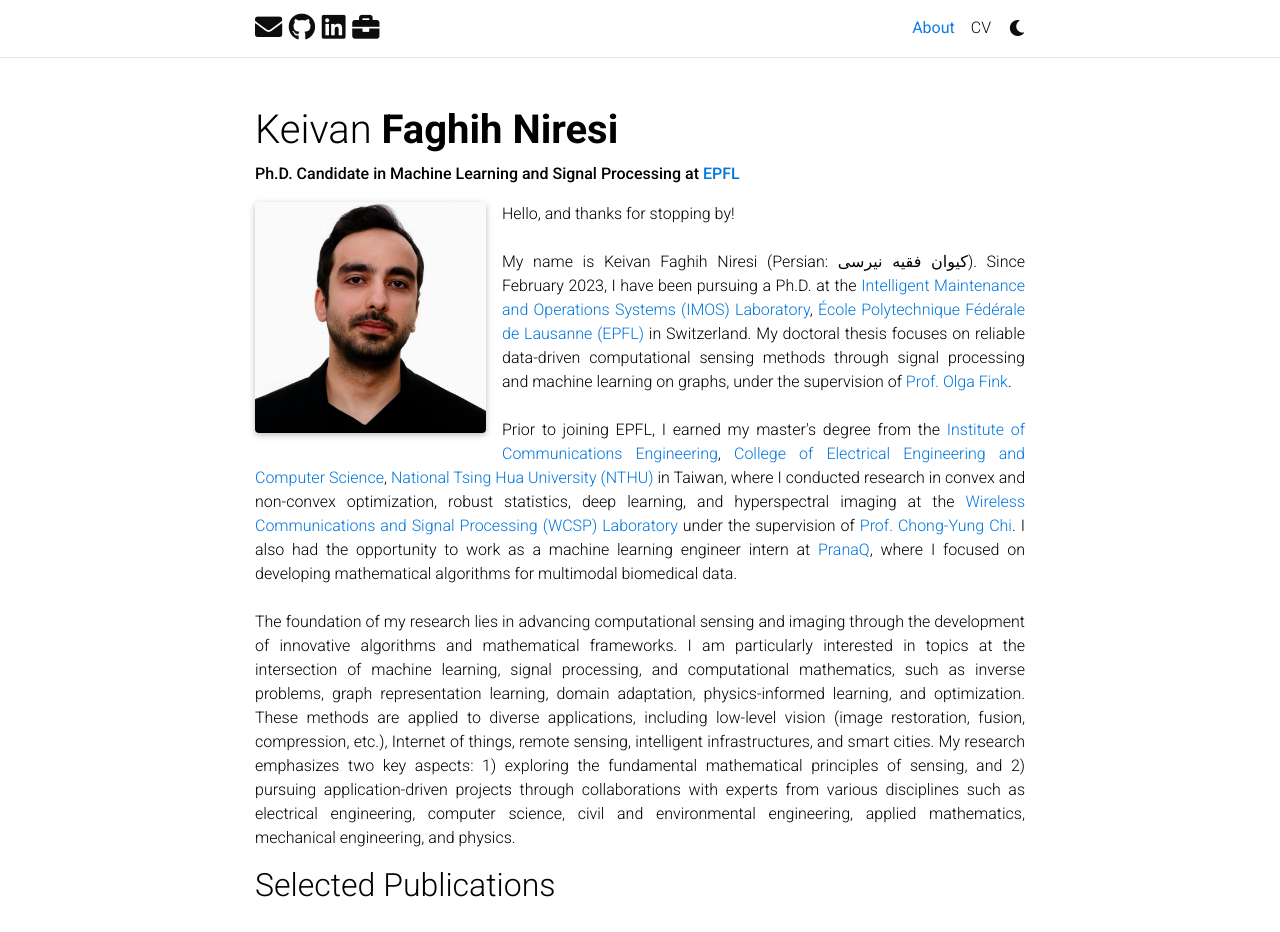
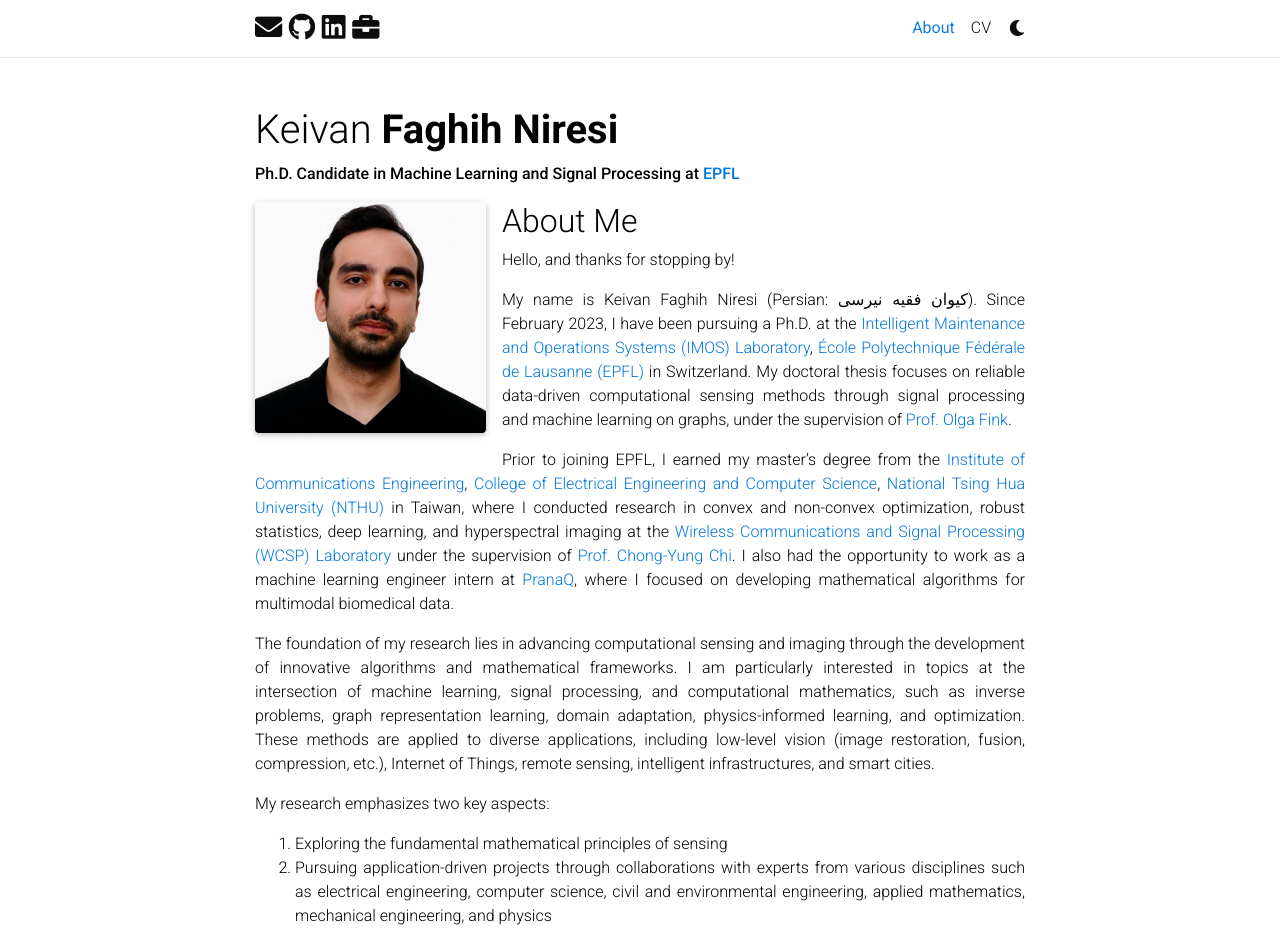
Before and after one commit to Keiv4n/keiv4n.github.io, a Jekyll site: the page built from _pages/about.md, in a window 1280 px wide and 1265 px high, cut to the strip 0-932 px from the top of the window. Built offline with Jekyll 4.4.1, drawn with Linux system fonts in a browser that asks for light colours; full-size pictures stand in for the smaller copies a plugin makes; comment, search, counter and statistics services are not loaded; a style sheet for code colours, icons or effects is not loaded.

Commit message:
Update about.md

```diff
--- a/_pages/about.md
+++ b/_pages/about.md
@@ -19,29 +19,17 @@ selected_papers: true # includes a list of papers marked as "selected={true}"
 social: false  # includes social icons at the bottom of the page
 ---
 
-<p align="justify">
-Hello, and thanks for stopping by! <br><br>
+## About Me
 
-My name is Keivan Faghih Niresi (Persian: کیوان فقیه نیرسی).
-Since February 2023, I have been pursuing a Ph.D. at the
-<a href="https://www.epfl.ch/labs/imos/" target="_blank">Intelligent Maintenance and Operations Systems (IMOS) Laboratory</a>,
-<a href="https://www.epfl.ch/en/" target="_blank">École Polytechnique Fédérale de Lausanne (EPFL)</a>
-in Switzerland. My doctoral thesis focuses on reliable data-driven computational sensing methods through signal processing and machine learning on graphs, under the supervision of
-<a href="https://people.epfl.ch/olga.fink?lang=en" target="_blank">Prof. Olga Fink</a>.
-<br><br>
+Hello, and thanks for stopping by!
 
-Prior to joining EPFL, I earned my master's degree from the
-<a href="http://www.com.nthu.edu.tw/index.php?Lang=en" target="_blank">Institute of Communications Engineering</a>,
-<a href="https://eecs-en.site.nthu.edu.tw/" target="_blank">College of Electrical Engineering and Computer Science</a>,
-<a href="https://nthu-en.site.nthu.edu.tw/" target="_blank">National Tsing Hua University (NTHU)</a>
-in Taiwan, where I conducted research in convex and non-convex optimization, robust statistics, deep learning, and hyperspectral imaging at the
-<a href="https://www.ee.nthu.edu.tw/cychi/" target="_blank">Wireless Communications and Signal Processing (WCSP) Laboratory</a>
-under the supervision of
-<a href="https://scholar.google.com.tw/citations?user=QzDAeT8AAAAJ&hl=en" target="_blank">Prof. Chong-Yung Chi</a>.
-I also had the opportunity to work as a machine learning engineer intern at
-<a href="https://pranaq.com/" target="_blank">PranaQ</a>,
-where I focused on developing mathematical algorithms for multimodal biomedical data.
+My name is Keivan Faghih Niresi (Persian: کیوان فقیه نیرسی). Since February 2023, I have been pursuing a Ph.D. at the [Intelligent Maintenance and Operations Systems (IMOS) Laboratory](https://www.epfl.ch/labs/imos/), [École Polytechnique Fédérale de Lausanne (EPFL)](https://www.epfl.ch/en/) in Switzerland. My doctoral thesis focuses on reliable data-driven computational sensing methods through signal processing and machine learning on graphs, under the supervision of [Prof. Olga Fink](https://people.epfl.ch/olga.fink?lang=en).
 
-<br><br>
+Prior to joining EPFL, I earned my master's degree from the [Institute of Communications Engineering](http://www.com.nthu.edu.tw/index.php?Lang=en), [College of Electrical Engineering and Computer Science](https://eecs-en.site.nthu.edu.tw/), [National Tsing Hua University (NTHU)](https://nthu-en.site.nthu.edu.tw/) in Taiwan, where I conducted research in convex and non-convex optimization, robust statistics, deep learning, and hyperspectral imaging at the [Wireless Communications and Signal Processing (WCSP) Laboratory](https://www.ee.nthu.edu.tw/cychi/) under the supervision of [Prof. Chong-Yung Chi](https://scholar.google.com.tw/citations?user=QzDAeT8AAAAJ&hl=en). I also had the opportunity to work as a machine learning engineer intern at [PranaQ](https://pranaq.com/), where I focused on developing mathematical algorithms for multimodal biomedical data.
 
-The foundation of my research lies in advancing computational sensing and imaging through the development of innovative algorithms and mathematical frameworks. I am particularly interested in topics at the intersection of machine learning, signal processing, and computational mathematics, such as inverse problems, graph representation learning, domain adaptation, physics-informed learning, and optimization. These methods are applied to diverse applications, including low-level vision (image restoration, fusion, compression, etc.), Internet of things, remote sensing, intelligent infrastructures, and smart cities. My research emphasizes two key aspects: 1) exploring the fundamental mathematical principles of sensing, and 2) pursuing application-driven projects through collaborations with experts from various disciplines such as electrical engineering, computer science, civil and environmental engineering, applied mathematics, mechanical engineering, and physics.
+
+The foundation of my research lies in advancing computational sensing and imaging through the development of innovative algorithms and mathematical frameworks. I am particularly interested in topics at the intersection of machine learning, signal processing, and computational mathematics, such as inverse problems, graph representation learning, domain adaptation, physics-informed learning, and optimization. These methods are applied to diverse applications, including low-level vision (image restoration, fusion, compression, etc.), Internet of Things, remote sensing, intelligent infrastructures, and smart cities.
+
+My research emphasizes two key aspects:
+1. Exploring the fundamental mathematical principles of sensing
+2. Pursuing application-driven projects through collaborations with experts from various disciplines such as electrical engineering, computer science, civil and environmental engineering, applied mathematics, mechanical engineering, and physics
```
